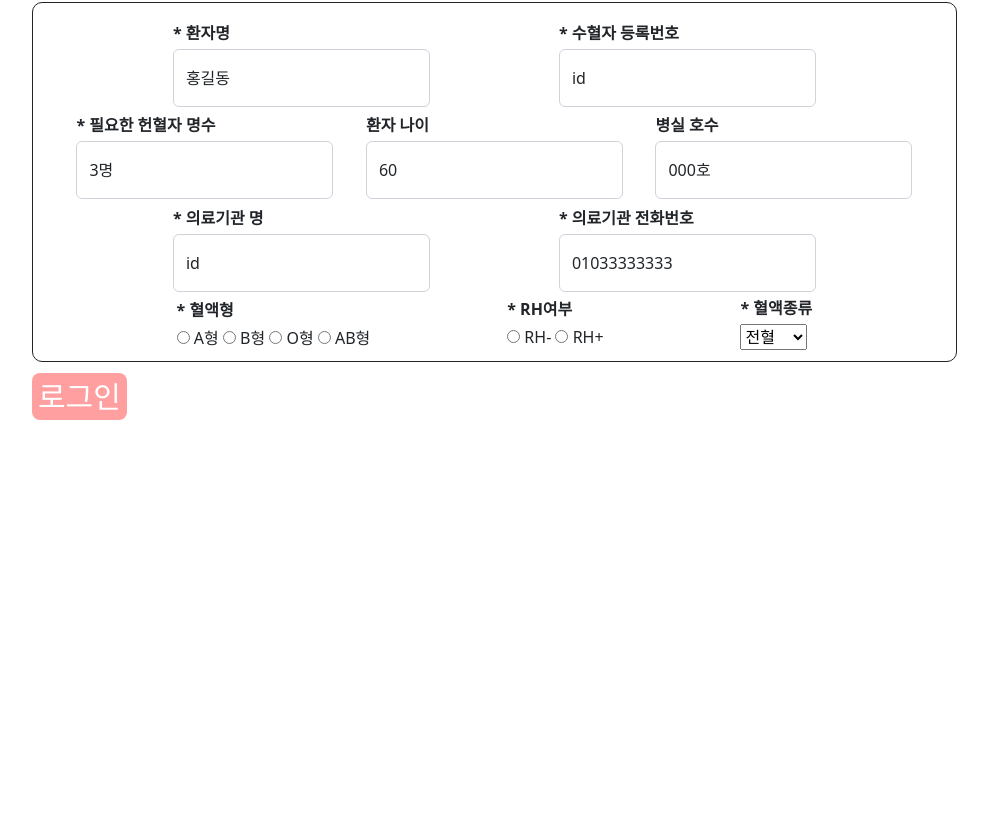
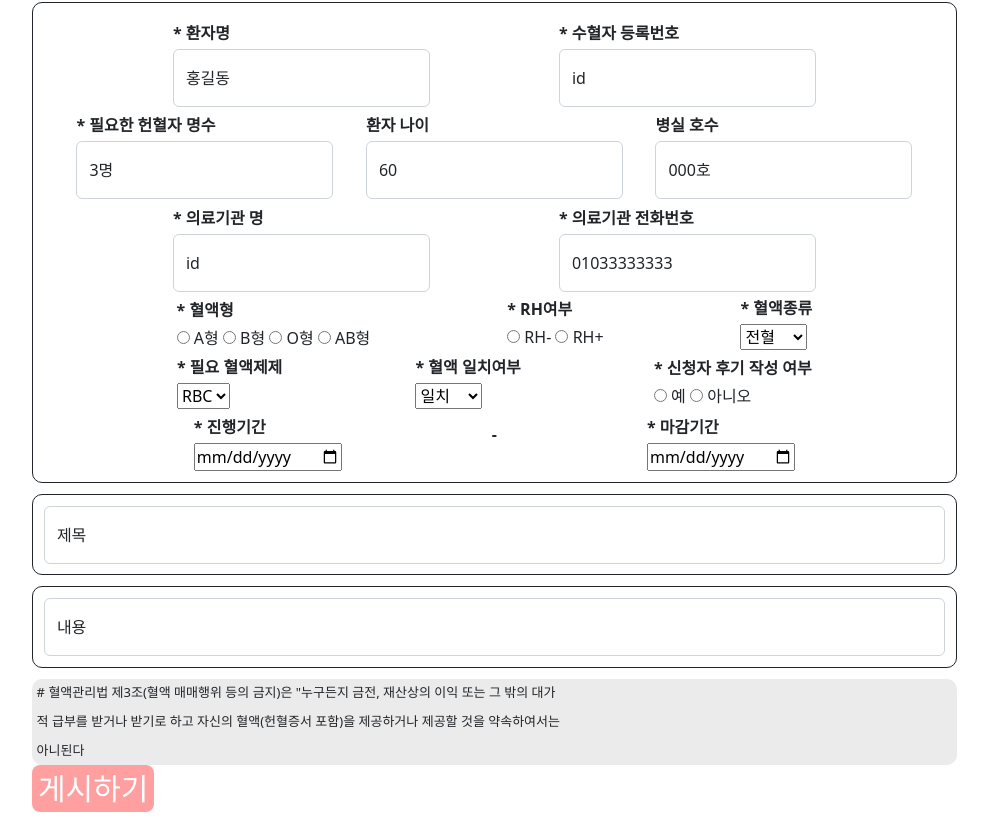
Before and after one commit to BC-VITA/VITA-FRONT, a React (Create React App) app in the folder vita/: page /DBD_PostGeneral in a window 1280 px wide. Shown: the part 253-1075 px from the top of the page, without its empty margins (160-1148 px from the left). Before the commit the page ends 800 px from the top, so only its background shows below. Built offline with nearby package versions, Linux system fonts and the light colour scheme; a small style sheet from the web is missing.

Commit message:
지정헌혈 완료

```diff
--- a/vita/src/pages/3. Designated_Blood_Donation/DBD_PostGeneral.js
+++ b/vita/src/pages/3. Designated_Blood_Donation/DBD_PostGeneral.js
@@ -6,13 +6,39 @@ import Form from 'react-bootstrap/Form';
 
 function DBD_PostGeneral() {
     const [id, setId] = useState('');
+    const [number, setnumber] = useState('');
+    const [people, setpeople] = useState('');
+    const [age, setage] = useState('');
+    const [roomnumber, setroomnumber] = useState('');
+    const [hostipalname, sethostipalname] = useState('');
+    const [hostipalcall, sethostipalcall] = useState('');
     const [bloodtype, setbloodtype] = useState('');
     const [rhtype, setbrhtype] = useState('');
     const [donationtype, setdonationtype] = useState("");
+    const [bloodproduct, setbloodproduct] = useState("");
+    const [bloodmatch, setbloodmatch] = useState("");
+    const [review, setreview] = useState("");
+    const [startDate, setstartDate] = useState("");
+    const [endDate, setendDate] = useState("");
+    const [title, settitle] = useState("");
+    const [detail, setdetail] = useState("");
+
+
     const [error, setError] = useState(null);
     const [disabled, setDisabled] = useState(false);
 
     const handleChangeId = ({ target: { value } }) => setId(value);
+    const handleChangenumber = ({ target: { value } }) => setnumber(value);
+    const handleChangepeople = ({ target: { value } }) => setpeople(value);
+    const handleChangeage = ({ target: { value } }) => setage(value);
+    const handleChangeroomnumber = ({ target: { value } }) => setroomnumber(value);
+    const handleChangehostipalname = ({ target: { value } }) => sethostipalname(value);
+    const handleChangehostipalcall = ({ target: { value } }) => sethostipalcall(value);
+    const handleStartDateChange = ({ target: { value } }) => setstartDate(value);
+    const handleEndDateChange = ({ target: { value } }) => setendDate(value);
+    const handlesettitleChange = ({ target: { value } }) => settitle(value);
+    const handlesetdetailChange = ({ target: { value } }) => setdetail(value);
+
 
     const navigate = useNavigate();
 
@@ -42,11 +68,26 @@ function DBD_PostGeneral() {
     const handleRHPChange = () => {
         setbrhtype('RH+');
     };
+    const handlereviewTChange = () => {
+        setreview('T');
+    };
+    const handlereviewFChange = () => {
+        setreview('F');
+    };
     const selectList = [
         "전혈", "혈소판", "그외"
     ];
+    const selectList1 = [
+        "RBC", "그외"
+    ];
+    const selectList2 = [
+        "일치", "불일치"
+    ];
+
     const handleSelect = (e) => {
         setdonationtype(e.target.value);
+        setbloodproduct(e.target.value);
+        setbloodmatch(e.target.value);
     };
     const handleSubmit = async (event) => {
         setDisabled(true);
@@ -111,9 +152,7 @@ function DBD_PostGeneral() {
                             <div>
                                 <Styleddiv2>* 환자명</Styleddiv2>
                                 <FloatingLabel
-                                    type="id"
                                     label="홍길동"
-                                    name="id"
                                     value={id}
                                     onChange={handleChangeId}
                                 >
@@ -123,11 +162,9 @@ function DBD_PostGeneral() {
                             <div>
                                 <Styleddiv2>* 수혈자 등록번호</Styleddiv2>
                                 <FloatingLabel
-                                    type="id"
                                     label="id"
-                                    name="id"
-                                    value={id}
-                                    onChange={handleChangeId}
+                                    value={number}
+                                    onChange={handleChangenumber}
                                 >
                                     <Form.Control type="email" placeholder="name@example.com" />
                                 </FloatingLabel>
@@ -137,11 +174,9 @@ function DBD_PostGeneral() {
                             <div>
                                 <Styleddiv2>* 필요한 헌혈자 명수</Styleddiv2>
                                 <FloatingLabel
-                                    type="id"
                                     label="3명"
-                                    name="id"
-                                    value={id}
-                                    onChange={handleChangeId}
+                                    value={people}
+                                    onChange={handleChangepeople}
                                 >
                                     <Form.Control type="email" placeholder="name@example.com" />
                                 </FloatingLabel>
@@ -149,11 +184,9 @@ function DBD_PostGeneral() {
                             <div>
                                 <Styleddiv2>환자 나이</Styleddiv2>
                                 <FloatingLabel
-                                    type="id"
                                     label="60"
-                                    name="id"
-                                    value={id}
-                                    onChange={handleChangeId}
+                                    value={age}
+                                    onChange={handleChangeage}
                                 >
                                     <Form.Control type="email" placeholder="name@example.com" />
                                 </FloatingLabel>
@@ -161,11 +194,9 @@ function DBD_PostGeneral() {
                             <div>
                                 <Styleddiv2>병실 호수</Styleddiv2>
                                 <FloatingLabel
-                                    type="id"
                                     label="000호"
-                                    name="id"
-                                    value={id}
-                                    onChange={handleChangeId}
+                                    value={roomnumber}
+                                    onChange={handleChangeroomnumber}
                                 >
                                     <Form.Control type="email" placeholder="name@example.com" />
                                 </FloatingLabel>
@@ -175,11 +206,9 @@ function DBD_PostGeneral() {
                             <div>
                                 <Styleddiv2>* 의료기관 명</Styleddiv2>
                                 <FloatingLabel
-                                    type="id"
                                     label="id"
-                                    name="id"
-                                    value={id}
-                                    onChange={handleChangeId}
+                                    value={hostipalname}
+                                    onChange={handleChangehostipalname}
                                 >
                                     <Form.Control type="email" placeholder="name@example.com" />
                                 </FloatingLabel>
@@ -187,11 +216,9 @@ function DBD_PostGeneral() {
                             <div>
                                 <Styleddiv2>* 의료기관 전화번호</Styleddiv2>
                                 <FloatingLabel
-                                    type="id"
                                     label="01033333333"
-                                    name="id"
-                                    value={id}
-                                    onChange={handleChangeId}
+                                    value={hostipalcall}
+                                    onChange={handleChangehostipalcall}
                                 >
                                     <Form.Control type="email" placeholder="name@example.com" />
                                 </FloatingLabel>
@@ -245,9 +272,99 @@ function DBD_PostGeneral() {
                                 </select>
                             </div>
                         </Styleddiv3>
+                        <Styleddiv3>
+                            <div>
+                                <Styleddiv2>* 필요 혈액제제</Styleddiv2>
+                                <select onChange={handleSelect} value={bloodproduct}>
+                                    {selectList1.map((item) => (
+                                        <option value={item} key={item}>
+                                            {item}
+                                        </option>
+                                    ))}
+                                </select>
+                            </div>
+                            <div>
+                                <Styleddiv2>* 혈액 일치여부</Styleddiv2>
+                                <select onChange={handleSelect} value={bloodmatch}>
+                                    {selectList2.map((item) => (
+                                        <option value={item} key={item}>
+                                            {item}
+                                        </option>
+                                    ))}
+                                </select>
+                            </div>
+                            <div>
+                                <Styleddiv2>* 신청자 후기 작성 여부</Styleddiv2>
+                                <RadioButton
+                                    label="&nbsp;예&nbsp;"
+                                    value={review === 'T'}
+                                    onChange={handlereviewTChange}
+                                />
+                                <RadioButton
+                                    label="&nbsp;아니오&nbsp;"
+                                    value={review === 'F'}
+                                    onChange={handlereviewFChange}
+                                />
+                            </div>
+                        </Styleddiv3>
+                        <Styleddiv3>
+                            <div>
+                                <Styleddiv2>* 진행기간</Styleddiv2>
+                                <input
+                                    type="Date"
+                                    value={startDate}
+                                    onChange={handleStartDateChange}
+                                />
+                            </div>
+                            <Styleddiv2>-</Styleddiv2>
+                            <div>
+                                <Styleddiv2>* 마감기간</Styleddiv2>
+                                <input
+                                    type="Date"
+                                    value={endDate}
+                                    onChange={handleEndDateChange}
+                                />
+                            </div>
+                        </Styleddiv3>
                     </Styleddiv4>
+                    <Styleddiv4>
+                        <FloatingLabel
+                            label="제목"
+                            value={title}
+                            onChange={handlesettitleChange}                                >
+                            <Form.Control type="email" placeholder="name@example.com" />
+                        </FloatingLabel>
+                    </Styleddiv4>
+                    <Styleddiv4>
+                        <FloatingLabel
+                            label="내용"
+                            value={detail}
+                            onChange={handlesetdetailChange}                                >
+                            <Form.Control type="email" placeholder="name@example.com" />
+                        </FloatingLabel>
+                    </Styleddiv4>
+                    <Styledsec>
+                        <div
+                            style={{
+                                fontSize: '13px',
+                                fontWeight: '500',
+                                padding: '0.5%'
+                            }}># 혈액관리법 제3조(혈액 매매행위 등의 금지)은 "누구든지 금전, 재산상의 이익 또는 그 밖의 대가</div>
+                        <div
+                            style={{
+                                fontSize: '13px',
+                                fontWeight: '500',
+                                padding: '0.5%',
+                            }}>적 급부를 받거나 받기로 하고 자신의 혈액(헌혈증서 포함)을 제공하거나 제공할 것을 약속하여서는</div>
+                        <div
+                            style={{
+                                fontSize: '13px',
+                                fontWeight: '500',
+                                padding: '0.5%',
+                            }}>아니된다</div>
+                    </Styledsec>
                     <StyledButton1 type="submit" disabled={disabled}>
-                        로그인
+                        게시하기
                     </StyledButton1>
                     <div className="home">{error && <div>{error}</div>}</div>
                 </form>
```
